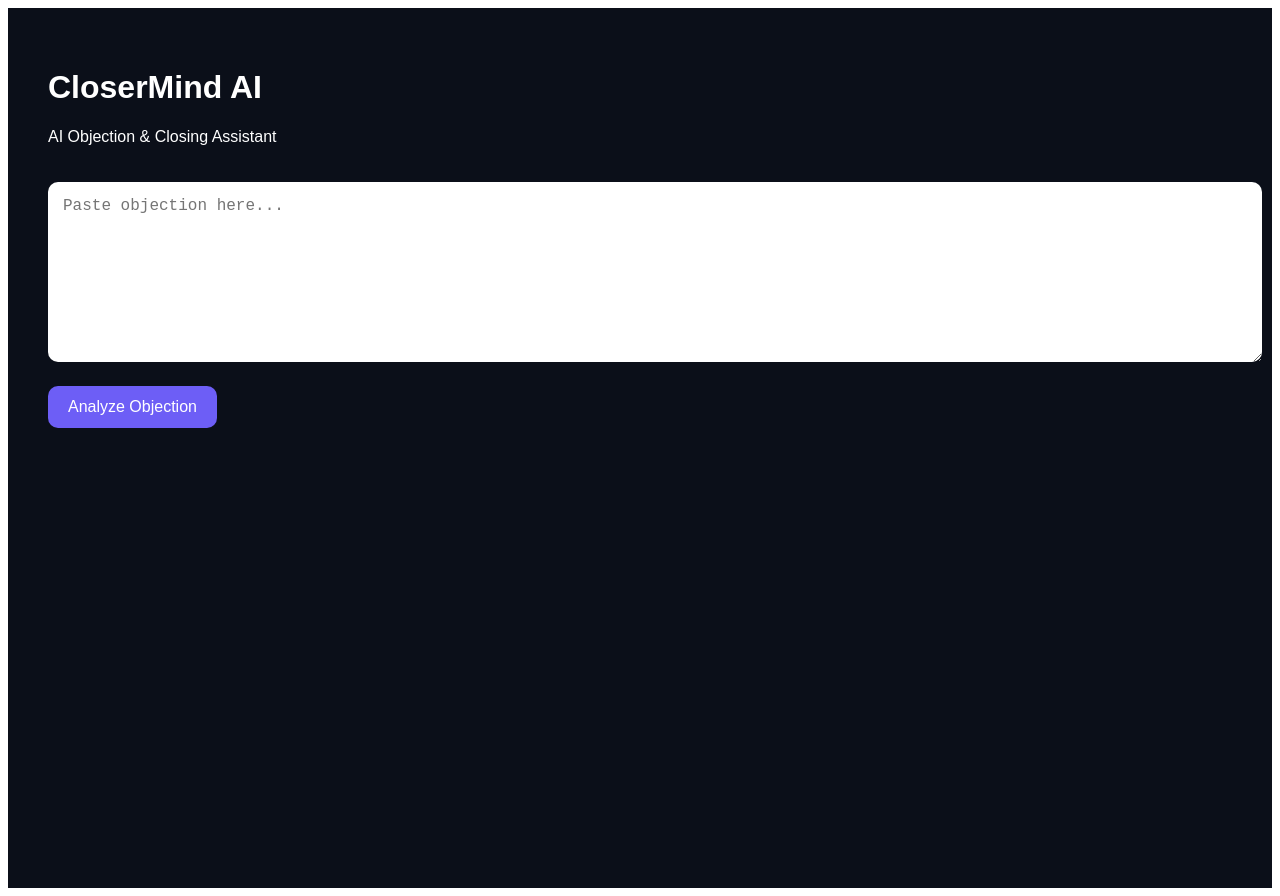
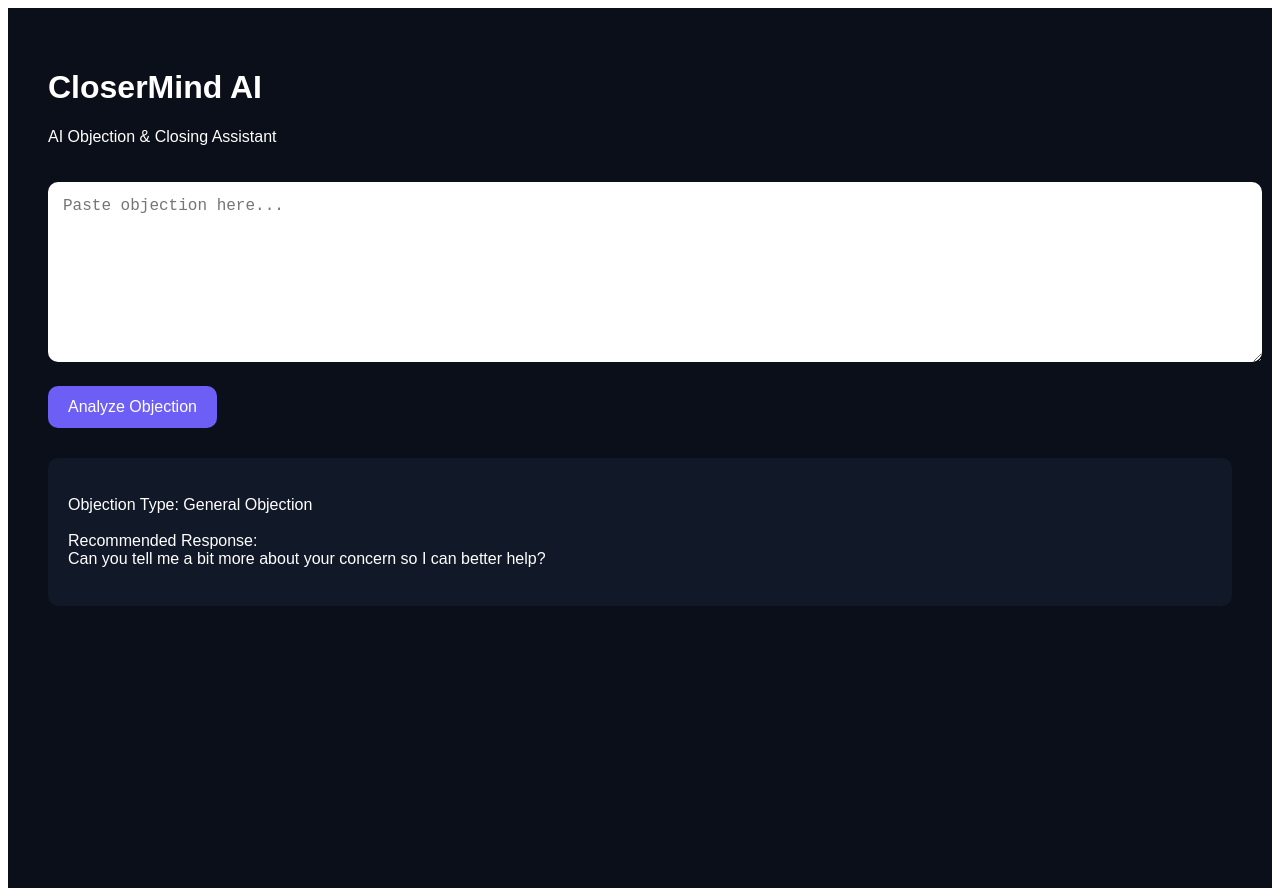
Before and after one commit to maryammemrabet-rgb/closermind-ai, a Next.js app: page / in a window 1280 px wide. Both pictures are taken after a click on the button "Analyze Objection". Built offline with nearby package versions, Linux system fonts and the light colour scheme.

Commit message:
Update page.js

```diff
--- a/app/page.js
+++ b/app/page.js
@@ -4,6 +4,44 @@ import { useState } from "react";
 
 export default function Home() {
   const [input, setInput] = useState("");
+  const [result, setResult] = useState("");
+
+  const analyzeObjection = () => {
+    if (input.toLowerCase().includes("expensive")) {
+      setResult(`
+Objection Type: Budget
+
+Hidden Meaning:
+The prospect is interested but unsure about the ROI.
+
+Recommended Response:
+I completely understand. Most people felt the same initially until they saw the long-term value and results.
+
+Closing Direction:
+Reframe value instead of defending price.
+      `);
+    } else if (input.toLowerCase().includes("think")) {
+      setResult(`
+Objection Type: Trust / Uncertainty
+
+Hidden Meaning:
+The prospect needs reassurance before committing.
+
+Recommended Response:
+Of course, that makes sense. Just so I understand better, what part would you like to think through more carefully?
+
+Closing Direction:
+Clarify the real hesitation.
+      `);
+    } else {
+      setResult(`
+Objection Type: General Objection
+
+Recommended Response:
+Can you tell me a bit more about your concern so I can better help?
+      `);
+    }
+  };
 
   return (
     <div
@@ -35,6 +73,7 @@ export default function Home() {
       />
 
       <button
+        onClick={analyzeObjection}
         style={{
           marginTop: "20px",
           padding: "12px 20px",
@@ -48,6 +87,20 @@ export default function Home() {
       >
         Analyze Objection
       </button>
+
+      {result && (
+        <div
+          style={{
+            marginTop: "30px",
+            background: "#111827",
+            padding: "20px",
+            borderRadius: "10px",
+            whiteSpace: "pre-wrap"
+          }}
+        >
+          {result}
+        </div>
+      )}
     </div>
   );
 }
```
